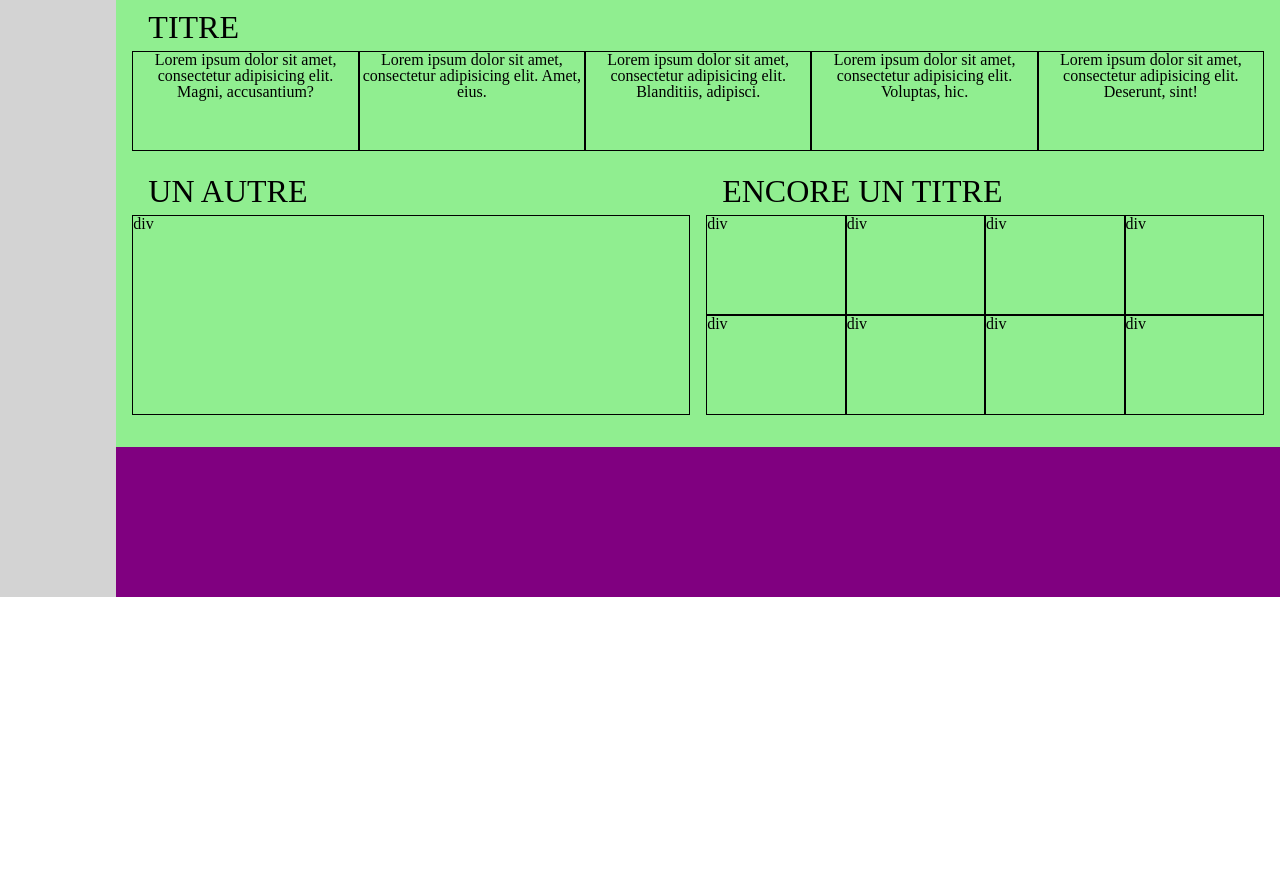
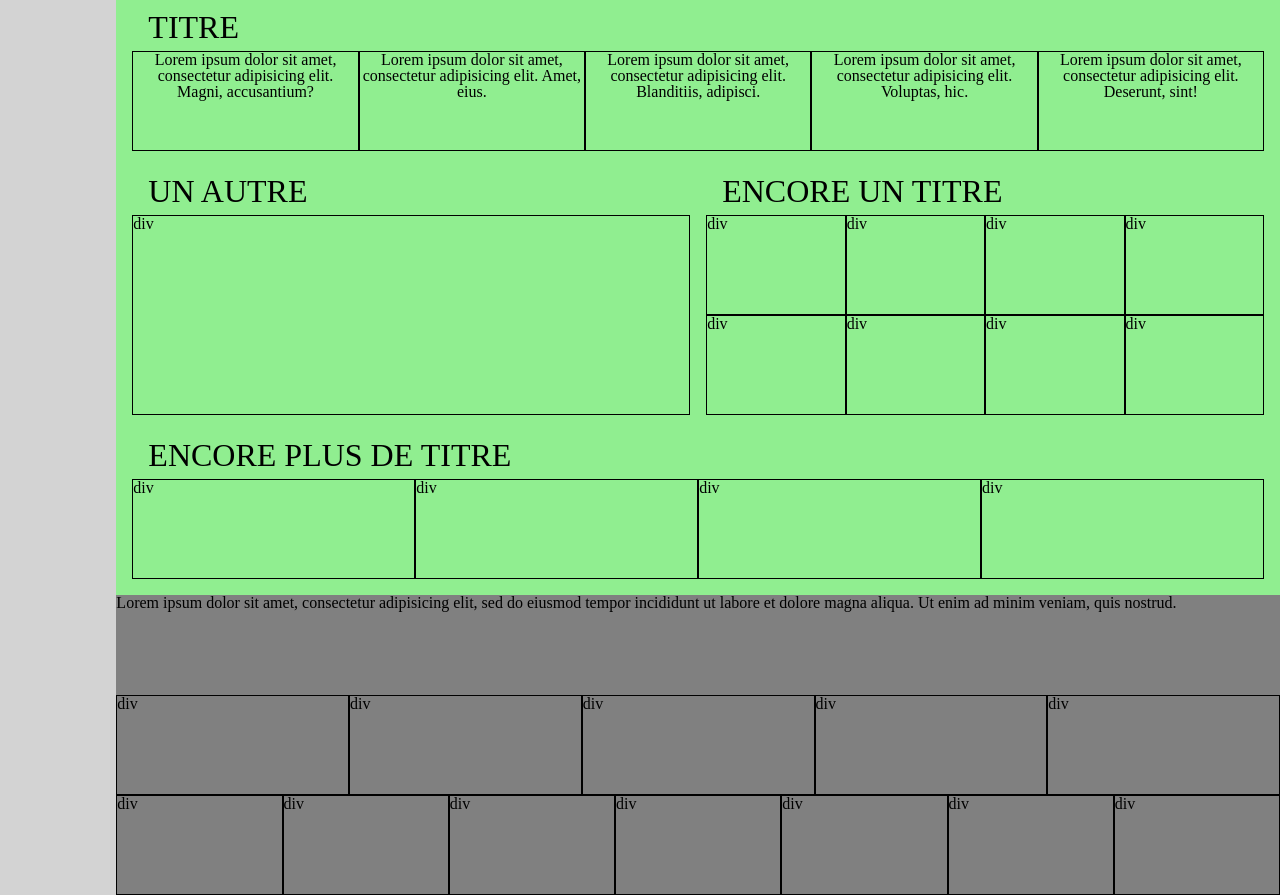
Before and after one commit to Mordnor/challenge9, a plain HTML site: page index.html in a window 1280 px wide. Shown: the part 651-1546 px from the top of the page. Before the commit the page ends 1248 px from the top, so only its background shows below. Drawn offline with Linux system fonts and the light colour scheme.

Commit message:
layout fin main/footer

```diff
--- a/css/scss/style.scss
+++ b/css/scss/style.scss
@@ -54,6 +54,10 @@ main{
       display: grid;
       grid-auto-rows: minmax(100px, auto);
     }
+    .article5{
+      display: grid;
+        grid-auto-rows: minmax(100px, auto);
+    }
   }
 }
 
@@ -70,8 +74,13 @@ main{
 // ==============FOOTER============= //
 
 footer{
+  display: grid;
+  grid-auto-rows: minmax(100px, auto);
     background-color: purple;
-    height: 150px;
+    // height: 150px;
+    section{
+      background-color: grey;
+    }
 }
 
 
@@ -96,9 +105,16 @@ footer{
               grid-column: 1/3;
             }
           }
+
         }
         .wrapper-article4{
           .article4 {
+            grid-template-columns: repeat(2, 1fr);
+          }
+        }
+
+        .wrapper-article5{
+          .article5{
             grid-template-columns: repeat(2, 1fr);
           }
         }
@@ -162,7 +178,21 @@ footer{
         grid-template-columns: repeat(4, 1fr);
       }
     }
-
-
+    .wrapper-article5{
+        grid-column: 1/3;
+      .article5{
+        grid-template-columns: repeat(4, 1fr);
+      }
+    }
+  }
+  footer{
+    .footer_wrapper2{
+      display: grid;
+      grid-template-columns: repeat(7,1fr);
+    }
+  .footer_wrapper1{
+    display: grid;
+    grid-template-columns: repeat(5,1fr);
+    }
   }
 }
--- a/index.html
+++ b/index.html
@@ -91,15 +91,42 @@
                 </article>
             </section>
 
+            <section class="wrapper-article5">
+                <h2>ENCORE PLUS DE TITRE </h2>
                 <article class="article5">
+                    <div>div</div>
+                    <div>div</div>
+                    <div>div</div>
+                    <div>div</div>
+                </article>
 
-            </article>
+            </section>
 
         </main>
 
 
         <footer>
+            <section>
+                Lorem ipsum dolor sit amet, consectetur adipisicing elit, sed do eiusmod tempor incididunt ut labore et dolore magna aliqua. Ut enim ad minim veniam, quis nostrud.
+            </section>
 
+            <section class="footer_wrapper1">
+                <div>div</div>
+                <div>div</div>
+                <div>div</div>
+                <div>div</div>
+                <div>div</div>
+            </section>
+
+            <section class="footer_wrapper2">
+                <div>div</div>
+                <div>div</div>
+                <div>div</div>
+                <div>div</div>
+                <div>div</div>
+                <div>div</div>
+                <div>div</div>
+            </section>
         </footer>
 
     </section>
```
Also changed, not shown: css/style.css, 1 other file. Lines whose indentation alone changed are shown as unchanged.
